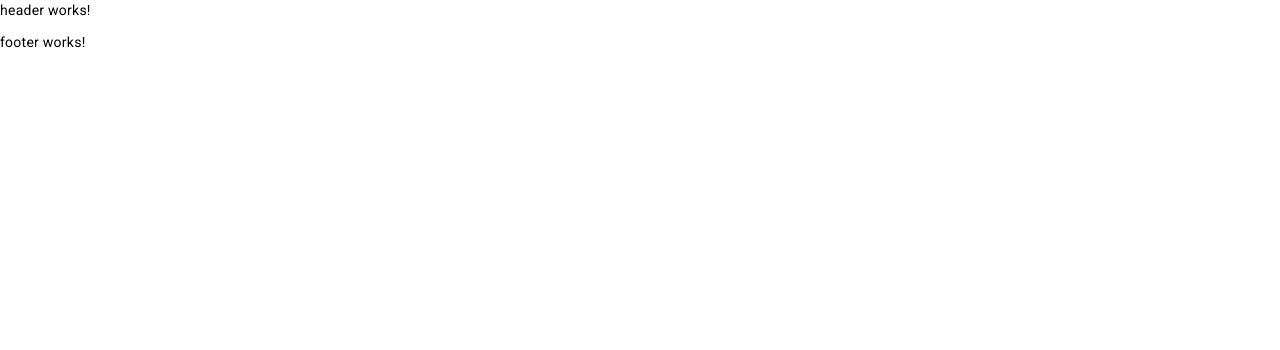
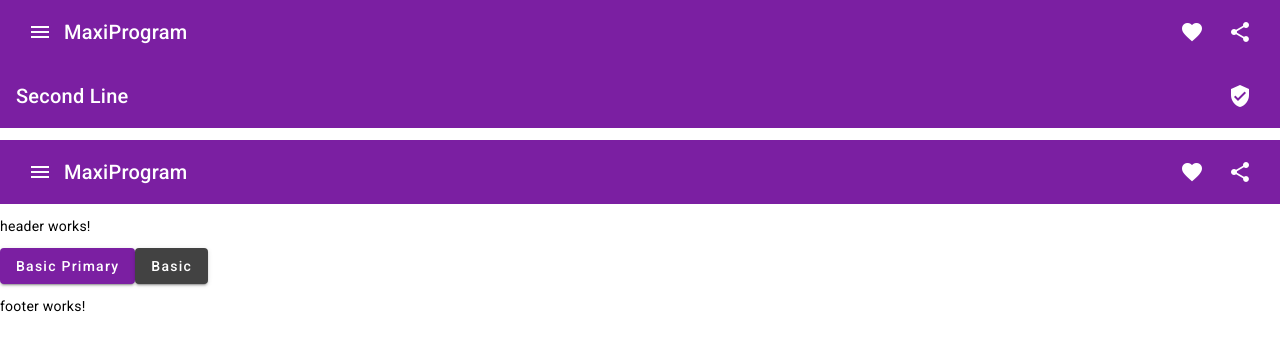
Before and after one commit to maxiprogram/site, an Angular app: page / in a window 1280 px wide. Shown: the top 350 px of the page. Built offline with nearby package versions, Linux system fonts and the light colour scheme.

Commit message:
begin material-header

```diff
--- a/src/app/header/header.component.html
+++ b/src/app/header/header.component.html
@@ -1 +1,48 @@
-<p>header works!</p>
+
+<p>
+  <mat-toolbar color="primary">
+    <mat-toolbar-row>
+      <button mat-icon-button>
+          <mat-icon>menu</mat-icon>
+      </button>
+      <span>MaxiProgram</span>
+      <span style="flex: 1 1 auto;"></span>
+      <button mat-icon-button class="example-icon favorite-icon" aria-label="Example icon-button with heart icon">
+          <mat-icon>favorite</mat-icon>
+      </button>
+      <button mat-icon-button>
+        <mat-icon>share</mat-icon>
+      </button>
+    </mat-toolbar-row>
+    <mat-toolbar-row>
+      <span>Second Line</span>
+      <span style="flex: 1 1 auto;"></span>
+      <button mat-icon-button>
+        <mat-icon>verified_user</mat-icon>
+      </button>
+    </mat-toolbar-row>
+  </mat-toolbar>
+</p>
+
+<p>
+  <mat-toolbar color="primary">
+    <button mat-icon-button class="example-icon" aria-label="Example icon-button with menu icon">
+      <mat-icon>menu</mat-icon>
+    </button>
+    <span>MaxiProgram</span>
+    <span style="flex: 1 1 auto;" class="example-spacer"></span>
+    <button mat-icon-button class="example-icon favorite-icon" aria-label="Example icon-button with heart icon">
+      <mat-icon>favorite</mat-icon>
+    </button>
+    <button mat-icon-button class="example-icon" aria-label="Example icon-button with share icon">
+      <mat-icon>share</mat-icon>
+    </button>
+  </mat-toolbar>
+</p>
+
+
+  <p>header works!</p>
+  <p>
+    <button mat-raised-button color="primary">Basic Primary</button>
+    <button mat-raised-button>Basic</button>
+  </p>
```
Also changed, not shown: src/app/app.module.ts (+8 -2 lines).
